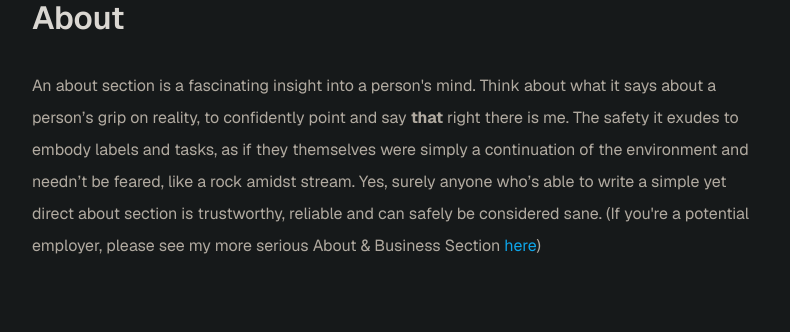
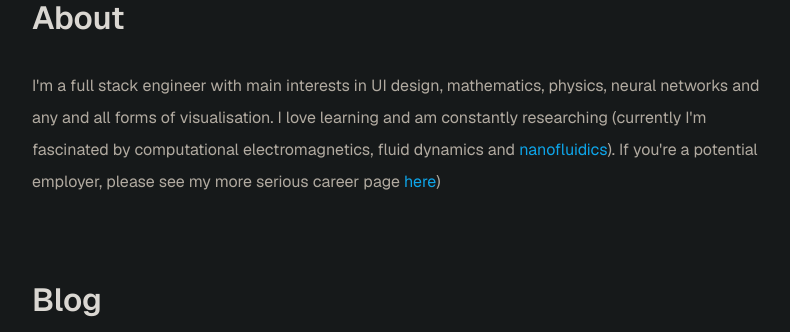
Before and after one commit to MaeglynD/MaeglynD.github.io, a Next.js app: page / in a window 1280 px wide. Shown: the part 144-476 px from the top of the page, without its empty margins (244-1034 px from the left). Built offline with nearby package versions, Linux system fonts and the light colour scheme.

Commit message:
updated about section

```diff
--- a/src/app/globals.css
+++ b/src/app/globals.css
@@ -209,11 +209,11 @@ body{
 }
 
 /* bravo. bravo. */
-[style="color:#005cc5"] {
+[style="color:#005cc5"], [style="color: rgb(3, 47, 98);"] {
     color: #3496ff !important;
 }
 
-[style="color:#032f62"]{
+[style="color:#032f62"], [style="color: rgb(0, 92, 197);"]{
   color: #98d0eb !important;
 }
 
--- a/src/app/page.js
+++ b/src/app/page.js
@@ -12,12 +12,13 @@ export default function Home() {
         <div className={s.header}>About</div>
 
         <div className={s.desc}>
-          An about section is a fascinating insight into a person's mind. Think about what it says about a person’s grip
-          on reality, to confidently point and say <b>that</b> right there is me. The safety it exudes to embody labels
-          and tasks, as if they themselves were simply a continuation of the environment and needn’t be feared, like a
-          rock amidst stream. Yes, surely anyone who’s able to write a simple yet direct about section is trustworthy,
-          reliable and can safely be considered sane. (If you're a potential employer, please see my more serious About
-          & Business Section{" "}
+          I'm a full stack engineer with main interests in UI design, mathematics, physics, neural networks and any and
+          all forms of visualisation. I love learning and am constantly researching (currently I'm fascinated by
+          computational electromagnetics, fluid dynamics and{" "}
+          <a className="text-sky-500" href="https://en.wikipedia.org/wiki/Nanofluidic_circuitry" target="_blank">
+            nanofluidics
+          </a>
+          ). If you're a potential employer, please see my more serious career page{" "}
           <Link href="/business-plan" className="text-sky-500">
             here
           </Link>
```
